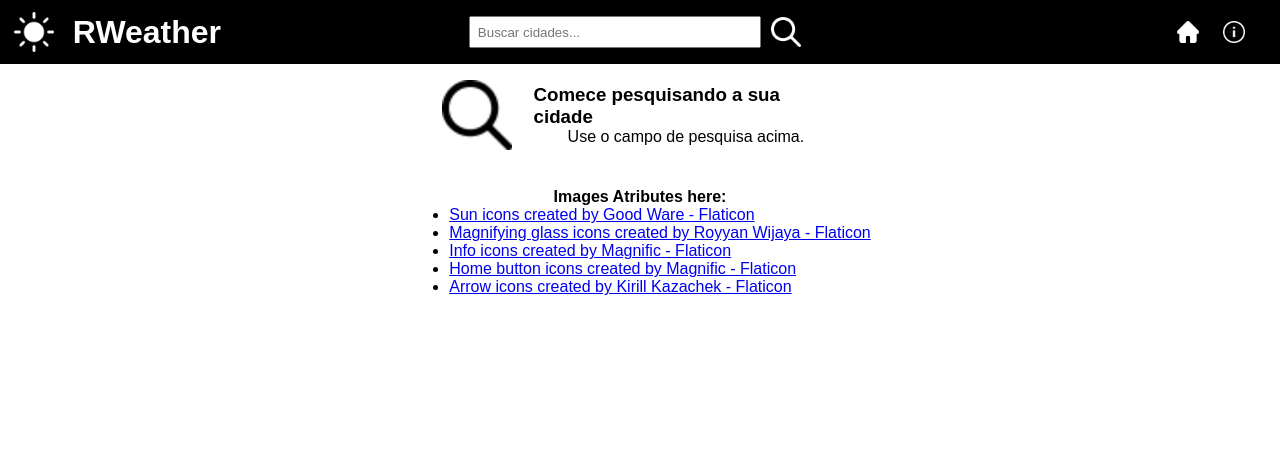
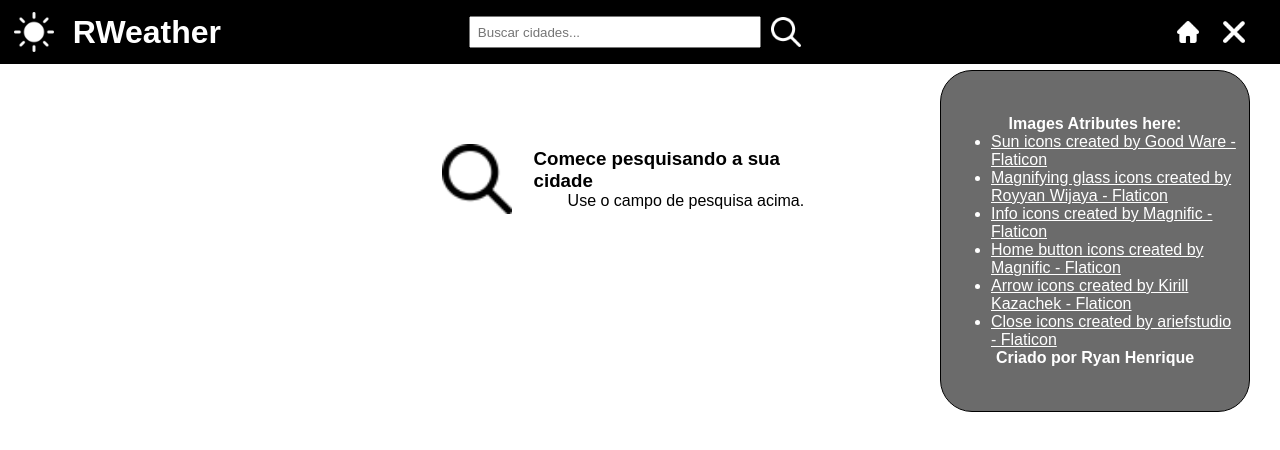
Before and after one commit to ryanhenrqq/RWeather, a React (Vite) app: page / in a window 1280 px wide. Both pictures are taken after a click on the picture 1233 px from the left and 32 px from the top of the page. Shown: the top 450 px of the page. Built offline with nearby package versions, Linux system fonts and the light colour scheme.

Commit message:
feat: added infos/attributes popup, and minor ui changes

```diff
--- a/src/App.css
+++ b/src/App.css
@@ -2,9 +2,6 @@
   margin: 0;
   padding: 0 auto;
   font-family: sans-serif;
-}
-main {
-  margin-top: 10vh;
 }
 .flex-ver{
   display: flex;
@@ -13,11 +10,6 @@ main {
   align-items: center;
 }
 
-/* FOOTER */
-footer{
-  margin-top: 3%;
-}
-
 @media (max-width: 768px) {
   footer a, footer b{
     font-size: 9px;
--- a/src/App.tsx
+++ b/src/App.tsx
@@ -3,7 +3,6 @@ import './App.css'
 import type { WeatherData } from './types/types'
 import { Header } from './components/header/header'
 import { CleanView, WeatherView, LoadingInfos } from './components/view/mainview'
-import { Attributes } from './components/attributes/attributes'
 
 import { useState } from 'react'
 
@@ -87,7 +86,6 @@ function App() {
           /> :
           !loading ? <CleanView /> : <LoadingInfos />
         }
-        <Attributes />
       </main>
 
     </>
--- a/src/components/attributes/attributes.tsx
+++ b/src/components/attributes/attributes.tsx
@@ -8,6 +8,7 @@ export function Attributes() {
             <li><a href="https://www.flaticon.com/free-icons/info" title="info icons">Info icons created by Magnific - Flaticon</a></li>
             <li><a href="https://www.flaticon.com/free-icons/home-button" title="home button icons">Home button icons created by Magnific - Flaticon</a></li>
             <li><a href="https://www.flaticon.com/free-icons/arrow" title="arrow icons">Arrow icons created by Kirill Kazachek - Flaticon</a></li>
+            <li><a href="https://www.flaticon.com/free-icons/close" title="close icons">Close icons created by ariefstudio - Flaticon</a></li>
           </ul>
         </footer>
     )
--- a/src/components/header/header.css
+++ b/src/components/header/header.css
@@ -57,6 +57,28 @@ header div{
   cursor: pointer;
 }
 
+/* INFO TAB */
+.info-tab{
+    display: flex;
+    flex-direction: column;
+    align-items: center;
+    justify-content: center;
+    width: 18rem;
+    height: 20rem;
+    position: fixed;
+    top: 70px;
+    right: 30px;
+    padding: 10px;
+    background-color: #212121a9;
+    color: #fff;
+    border: solid 1px black;
+    border-radius: 32px;
+    z-index: 2;
+}
+.info-tab a{
+    color: #fff;
+}
+
 @media (max-width: 768px) {
     header div{
         margin-left: 10%;
--- a/src/components/header/header.tsx
+++ b/src/components/header/header.tsx
@@ -7,15 +7,21 @@ import homeIcon from '../../assets/home.png'
 import infoIcon from '../../assets/info.png'
 import logo from '/public/favicon.png'
 import searchIcon from '../../assets/search.png'
+import closeIcon from '../../assets/close.png'
+import { Attributes } from '../attributes/attributes'
 
 export function Header({onSearch, onBack, error}: HeaderFunction) {
   const [city, setCity] = useState('')
+  const [infosView, setInfosView] = useState(false)
 
   const handleSearch = () => {
     console.log("click - header")
     if (!city.trim()) return
     console.log(city)
     onSearch(city)      // descobrir como limpar o campo de pesquisa apos a funçao dar certo sem afetar aqui!!
+  }
+  const handleInfosView = () => {
+    !infosView?setInfosView(true):setInfosView(false)
   }
 
   return (
@@ -42,17 +48,19 @@ export function Header({onSearch, onBack, error}: HeaderFunction) {
         </div>
         <div className="right-side-header flex-hor-align">
           <img src={homeIcon} alt="Voltar" onClick={onBack} />
-          <img src={infoIcon} alt="Info" />
+          <img src={!infosView?infoIcon:closeIcon} alt="Info" onClick={handleInfosView} />
         </div>
       </header>
-      <InfosAbout />
+      {infosView?<InfosAbout />:null}
     </>
   )
 }
 
 function InfosAbout() {
     return(
-        <>
-        </>
+        <div className="info-tab">
+            <Attributes />
+            <b>Criado por Ryan Henrique</b>
+        </div>
     )
 }
--- a/src/components/view/mainview.css
+++ b/src/components/view/mainview.css
@@ -1,3 +1,7 @@
+main {
+  margin-top: 18vh;
+}
+
 /* WEATHER VIEW */
 .weather-view{
   width: 100%;
```
Also changed, not shown: src/assets/close.png (added).
